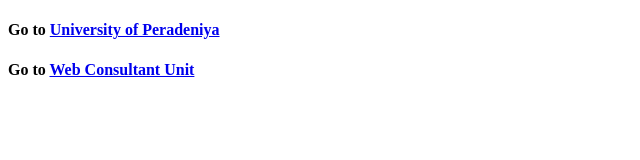
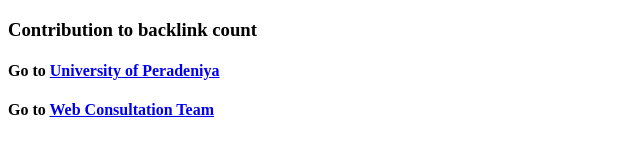
Before and after one commit to uopwebteam/backlink, a plain HTML site: page index.html in a window 1280 px wide. Shown: the whole page, without its empty margins (0-640 px from the left). Drawn offline with Linux system fonts and the light colour scheme.

Commit message:
Update index.html

```diff
--- a/index.html
+++ b/index.html
@@ -1,10 +1,11 @@
+<!-- Create a file "index.html" in your username.github.io repository and copy and paste the html code below into that file -->
+<!-- We value your contribution and thanks in advance -->
 <!Doctype html>
 <html>
-<head>
-  <title>Visit UoP</title>
-</head>
+<head> <title> BL-Contribution </title> </head>
 <body>
+  <h3>Contribution to backlink count</h3>
   <h4>Go to <a href="https://www.pdn.ac.lk/" target="_blank">University of Peradeniya</a></h4>
-  <h4>Go to <a href="https://webteam.pdn.ac.lk/" target="_blank">Web Consultant Unit</a></h4>
+  <h4>Go to <a href="https://webteam.gs.pdn.ac.lk/" target="_blank">Web Consultation Team</a></h4>
 </body>
 </html>
```
